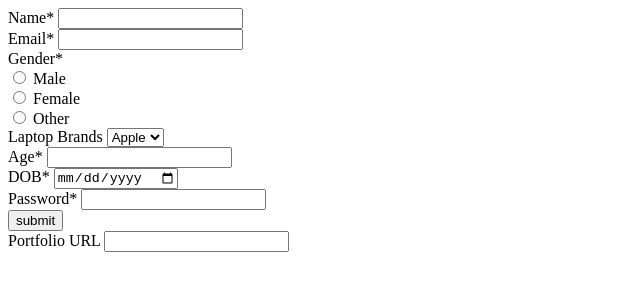
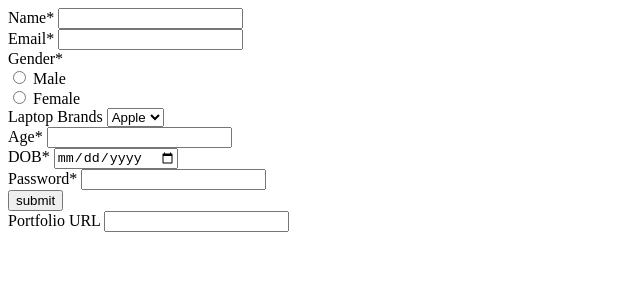
Before and after one commit to acciojob/job-app-form-Harshadsonar, a website: page main.html in a window 1280 px wide. Shown: the whole page, without its empty margins (0-640 px from the left). Drawn offline with Linux system fonts and the light colour scheme.

Commit message:
created a submission

```diff
--- a/main.html
+++ b/main.html
@@ -19,8 +19,8 @@
         <label for="male">Male</label><br>
         <input type="radio" id="male" name="gender" value="female" required>
         <label for="female">Female</label><br>
-        <input type="radio" id="other" name="gender" value="other" required>
-        <label for="other">Other</label><br>
+<!--         <input type="radio" id="other" name="gender" value="other" required>
+        <label for="other">Other</label><br> -->
 
         <label for="laptop">Laptop Brands</label>
         <select name="laptop" id="laptop">
```
